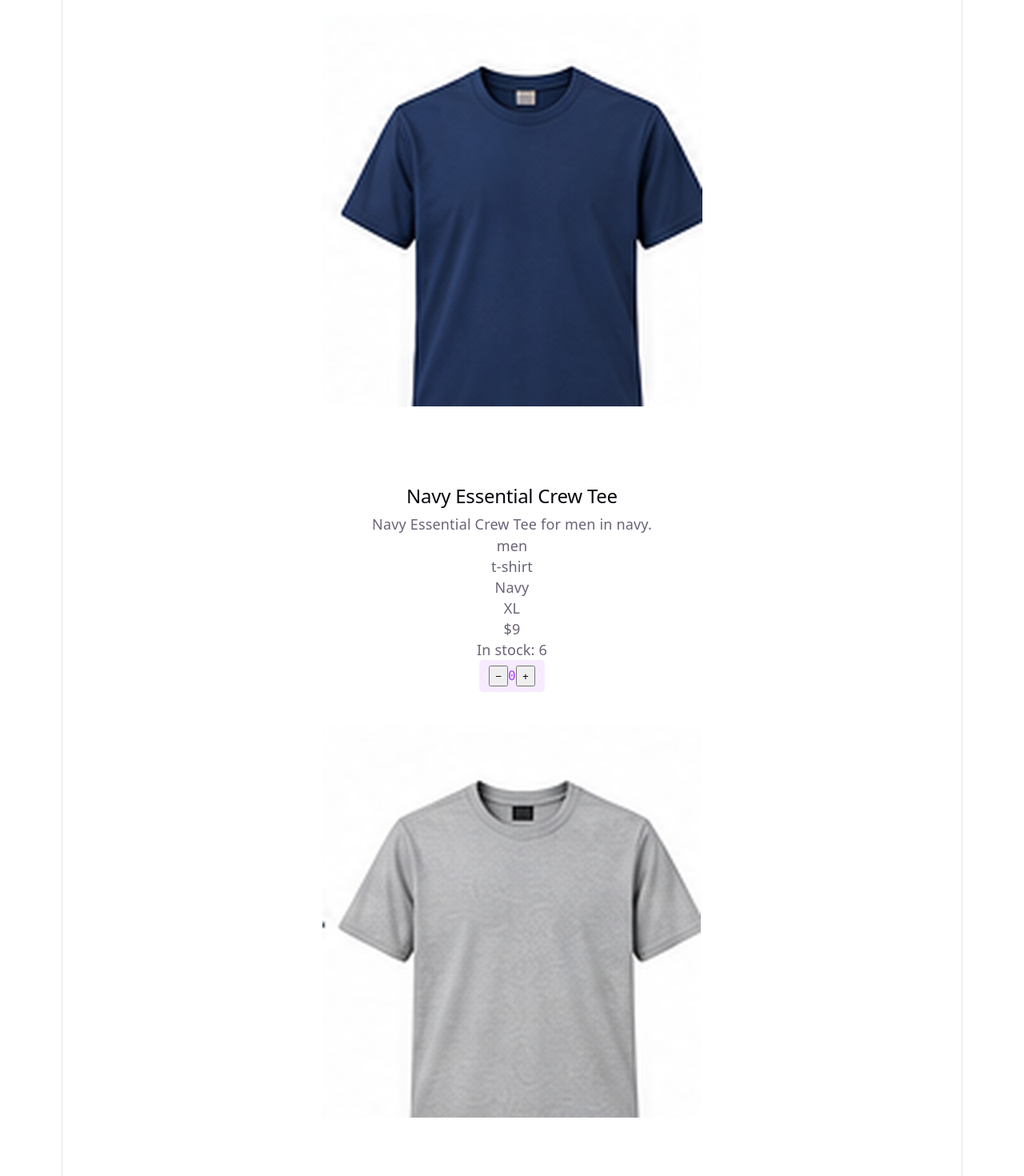
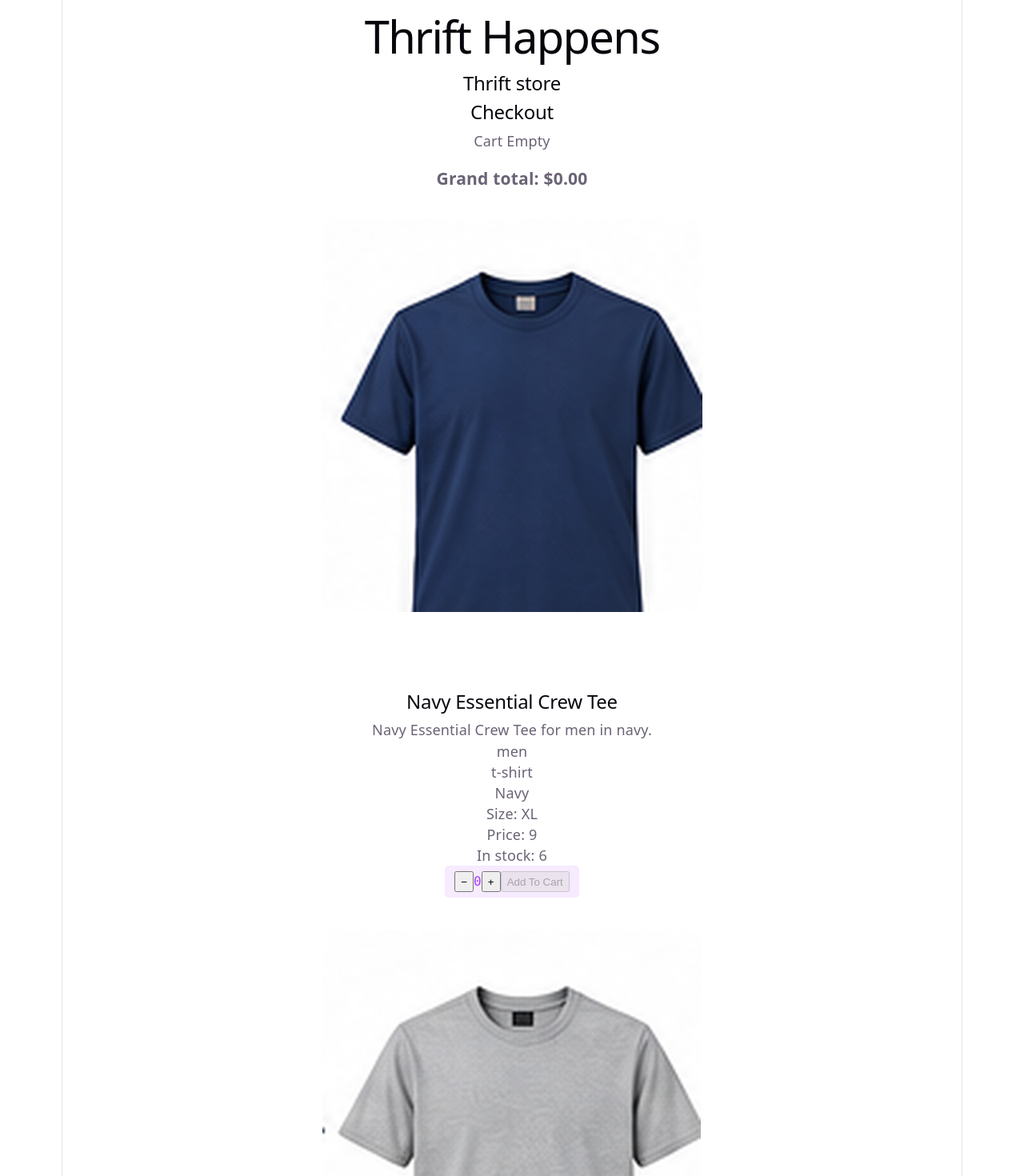
Before and after one commit to codewithjake13/comp2013-project1, a React (Vite) app in the folder project-one/: page / in a window 1280 px wide. Shown: the top 1470 px of the page at 80% size. Built offline with nearby package versions, Linux system fonts and the light colour scheme.

Commit message:
added nav bar, added styling to the item card changed checkout container to have a grand total and when is empty, a add to cart function completed step 3 and 4 instructions fully

```diff
--- a/project-one/src/Components/CheckoutCard.tsx
+++ b/project-one/src/Components/CheckoutCard.tsx
@@ -9,8 +9,8 @@ export default function CheckoutCard({
     <div className="checkout-card">
       <img src={image} alt={name} />
       <h2>{name}</h2>
-      <p>${price}</p>
-      <p>{itemQuantity}</p>
+      <p>Price: ${price}</p>
+      <p>Quantity: {itemQuantity}</p>
       <p>subtotal: ${(price * itemQuantity).toFixed(2)}</p>
     </div>
   );
--- a/project-one/src/Components/CheckoutContainer.tsx
+++ b/project-one/src/Components/CheckoutContainer.tsx
@@ -4,14 +4,23 @@ import type { ClothingProduct } from "../data/data";
 interface CheckoutContainerProps {
   cartItems: ClothingProduct[];
 }
+
 export default function CheckoutContainer({
   cartItems,
 }: CheckoutContainerProps) {
+  const grandTotal = cartItems.reduce(
+    (total, item) => total + item.price * item.itemQuantity,
+    0,
+  );
+
   return (
     <div className="checkout-container">
+      <h2>Checkout</h2>
+      {cartItems.length === 0 && <p>Cart Empty</p>}
       {cartItems.map((cartitem) => (
         <CheckoutCard key={cartitem.id} {...cartitem} />
       ))}
+      <h3>Grand total: ${grandTotal.toFixed(2)}</h3>
     </div>
   );
 }
--- a/project-one/src/Components/NavBar.tsx
+++ b/project-one/src/Components/NavBar.tsx
@@ -0,0 +1,8 @@
+export default function NavBar() {
+  return (
+    <nav>
+      <h1>Thrift Happens</h1>
+      <h2>Thrift store</h2>
+    </nav>
+  );
+}
--- a/project-one/src/Components/ThriftHappens.tsx
+++ b/project-one/src/Components/ThriftHappens.tsx
@@ -1,4 +1,5 @@
 import { useState } from "react";
+import NavBar from "./NavBar";
 import CheckoutContainer from "./CheckoutContainer";
 import ItemsContainer from "./itemsContainer";
 import { products, type ClothingProduct } from "../data/data";
@@ -6,10 +7,12 @@ import { products, type ClothingProduct } from "../data/data";
 export interface ItemCardFunctions extends ClothingProduct {
   handleQuantityChange: (id: number, delta: number) => void;
   handleOutOfStock: (quantity: number) => boolean;
+  handleAddToCart: (id: number) => void;
 }
 
 export default function ThriftHappens() {
   const [items, setItems] = useState<ClothingProduct[]>(products);
+  const [cartItems, setCart] = useState<ClothingProduct[]>([]);
 
   function handleQuantityChange(id: number, delta: number) {
     setItems((prevItems) =>
@@ -31,16 +34,47 @@ export default function ThriftHappens() {
     return quantity === 0;
   }
 
-  const cartItems = items.filter((item) => item.itemQuantity > 0);
+  function handleAddToCart(id: number) {
+    const product = items.find((item) => item.id === id);
+
+    if (!product || product.itemQuantity === 0) {
+      return;
+    }
+    const amount = product.itemQuantity;
+
+    setCart((prevCart) => {
+      const alreadyInCart = prevCart.find((cartItem) => cartItem.id === id);
+
+      if (alreadyInCart) {
+        return prevCart.map((cartItem) =>
+          cartItem.id === id
+            ? { ...cartItem, itemQuantity: cartItem.itemQuantity + amount }
+            : cartItem,
+        );
+      }
+      return [...prevCart, { ...product, itemQuantity: amount }];
+    });
+
+    setItems((prevItems) =>
+      prevItems.map((item) =>
+        item.id === id
+          ? { ...item, quantity: item.quantity - amount, itemQuantity: 0 }
+          : item,
+      ),
+    );
+  }
 
   return (
     <div>
+      <NavBar />
+      <CheckoutContainer cartItems={cartItems} />
+
       <ItemsContainer
         products={items}
         handleQuantityChange={handleQuantityChange}
         handleOutOfStock={handleOutOfStock}
+        handleAddToCart={handleAddToCart}
       />
-      <CheckoutContainer cartItems={cartItems} />
     </div>
   );
 }
--- a/project-one/src/Components/itemCard.tsx
+++ b/project-one/src/Components/itemCard.tsx
@@ -14,6 +14,7 @@ export default function ItemCard({
   itemQuantity,
   handleQuantityChange,
   handleOutOfStock,
+  handleAddToCart,
 }: ItemCardFunctions) {
   const outOfStock = handleOutOfStock(quantity);
   return (
@@ -24,8 +25,8 @@ export default function ItemCard({
       <p>{fit}</p>
       <p>{category}</p>
       <p>{color}</p>
-      <p>{size}</p>
-      <p>${price}</p>
+      <p>Size: {size}</p>
+      <p>Price: {price}</p>
       <p>{outOfStock ? "Out of Stock" : `In stock: ${quantity}`}</p>
 
       <div className="counter">
@@ -42,6 +43,13 @@ export default function ItemCard({
         >
           +
         </button>
+        <br />
+        <button
+          onClick={() => handleAddToCart(id)}
+          disabled={itemQuantity === 0}
+        >
+          Add To Cart
+        </button>
       </div>
     </div>
   );
--- a/project-one/src/Components/itemsContainer.tsx
+++ b/project-one/src/Components/itemsContainer.tsx
@@ -5,12 +5,14 @@ interface ItemsContainerProps {
   products: ClothingProduct[];
   handleQuantityChange: (id: number, delta: number) => void;
   handleOutOfStock: (quantity: number) => boolean;
+  handleAddToCart: (id: number) => void;
 }
 
 export default function ItemsContainer({
   products,
   handleQuantityChange,
   handleOutOfStock,
+  handleAddToCart,
 }: ItemsContainerProps) {
   return (
     <div className="items-container">
@@ -20,6 +22,7 @@ export default function ItemsContainer({
           {...product}
           handleQuantityChange={handleQuantityChange}
           handleOutOfStock={handleOutOfStock}
+          handleAddToCart={handleAddToCart}
         />
       ))}
     </div>
```
